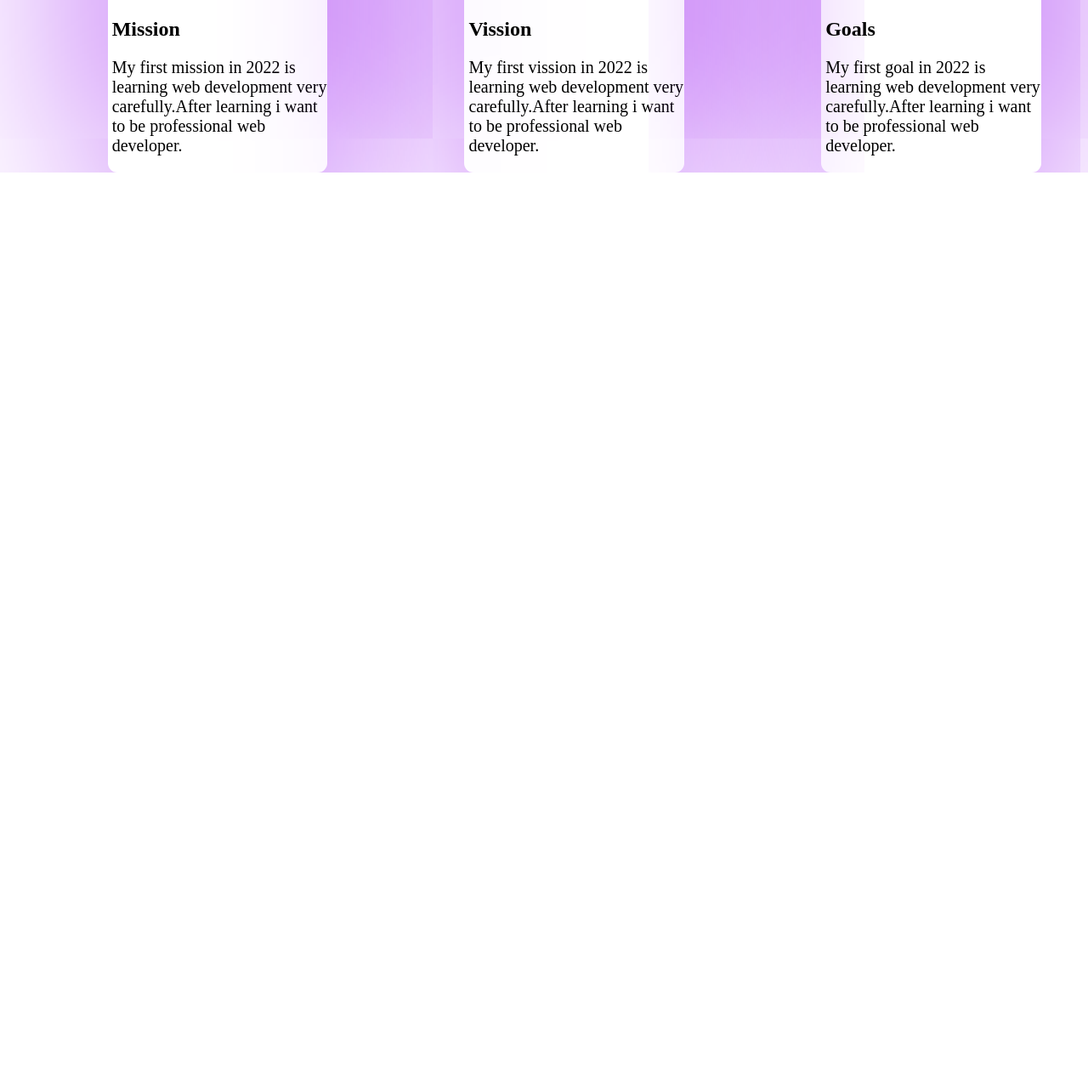
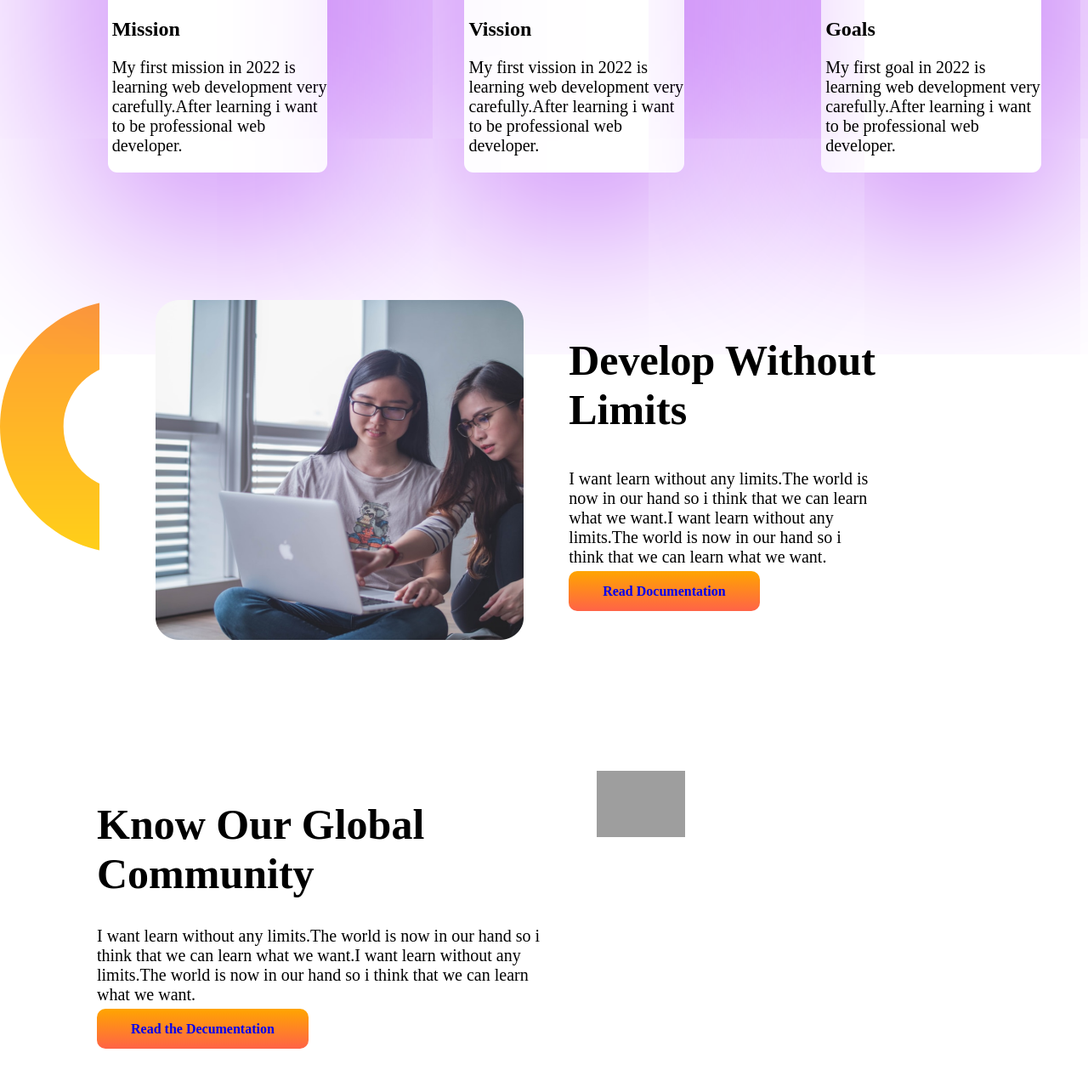
Before and after one commit to mdmamunor/mission-2022, a plain HTML site: page index.html in a window 1280 px wide. Shown: the part 1108-2380 px from the top of the page at 85% size. Before the commit the page ends 1311 px from the top, so only its background shows below. Drawn offline with Linux system fonts and the light colour scheme; grey boxes are pictures that could not be loaded.

Commit message:
third bannner

```diff
--- a/index.html
+++ b/index.html
@@ -22,7 +22,7 @@
                 news
                 .Please keep in your prayer.
             </p>
-            <a class="link-button" href="#">Explore Now</a>
+            <a class="button" href="#">Explore Now</a>
             <p class="next-part">
                 Scroll down to explore more about me.
             </p>
@@ -32,9 +32,9 @@
         </div>
     </section>
 
-    <section class="">
+    <section class="mission-part">
         <h1 id="text">My Mission in <span class="color"> 2022</span></h1>
-        <div class="class">
+        <div class="class ">
             <div class="mission-item">
                 <img src="images/illustrators/illustrator-1.png" alt="" width="350" height="400">
                 <h2>Mission</h2>
@@ -60,6 +60,36 @@
         </div>
     </section>
 
+    <section class="third-banner flexible-container">
+        <div class="half-weith">
+            <img class="image" src="images/pictures/coding.png" alt="" width="200" height="400">
+        </div>
+        <div class="half-weith third-banner-p">
+            <h1>Develop Without Limits</h1>
+            <p>I want learn without any limits.The world is now in our hand so i think that we can learn what we want.I
+                want learn without any limits.The world is now in our hand so i think that we can learn what we want.
+            </p>
+            <a class="button" href="#">Read Documentation</a>
+        </div>
+    </section class="second-bgc">
+    <div class="">
+        <div class="">
+            <div class="half-weith flexible-container">
+                <div class="fourth-banner">
+                    <h1>Know Our Global Community</h1>
+                    <p>
+                        I want learn without any limits.The world is now in our hand so i think that we can learn what
+                        we want.I
+                        want learn without any limits.The world is now in our hand so i think that we can learn what we
+                        want.
+                    </p>
+                    <a class="button" href="#">Read the Decumentation</a>
+                </div>
+                <div class="haif-weith">
+                    <img src="images/pictures/project.png" alt="">
+                </div>
+            </div>
+
 </body>
 
 </html>
--- a/style.css
+++ b/style.css
@@ -21,17 +21,16 @@ h1{
 
 }
 .half-weith{
-    width: 50%;
+    width: 60%;
     padding-left: 5%;
 }
 .half-weith img{
     width: 80%;
 }
-.link-button{
+.button{
     text-decoration: none;
-    background-image:linear-gradient(orange,red);
+    background-image: linear-gradient(orange,tomato);
     padding: 15px 40px;
-    color: white;
     font-weight: 700;
     border-radius: 10px;
 }
@@ -40,6 +39,9 @@ h1{
 }
 p{
     font-size: 20px;
+}
+.mission-part{
+    margin-bottom: 150px;
 }
 #text{
     text-align: center;
@@ -62,3 +64,22 @@ p{
    border-radius: 11px;
    box-shadow: 10px 10px 500px rgb(147, 7, 240);
 }
+.third-banner{
+    background-image: url(images/shapes/dream-bg.png);
+    background-repeat: no-repeat;
+
+}
+.image{
+    margin-left:22%;
+}
+.third-banner-p{
+    width:40%;
+  margin-right: 250px;
+}
+.fourth-banner{
+    margin-left: 50px;
+    margin-right: 50px;
+}
+.second-bgc{
+    background-image:url(images/shapes/shape-1.png);
+}
```
Also changed, not shown: images/shapes/dream-bg.png (added).
